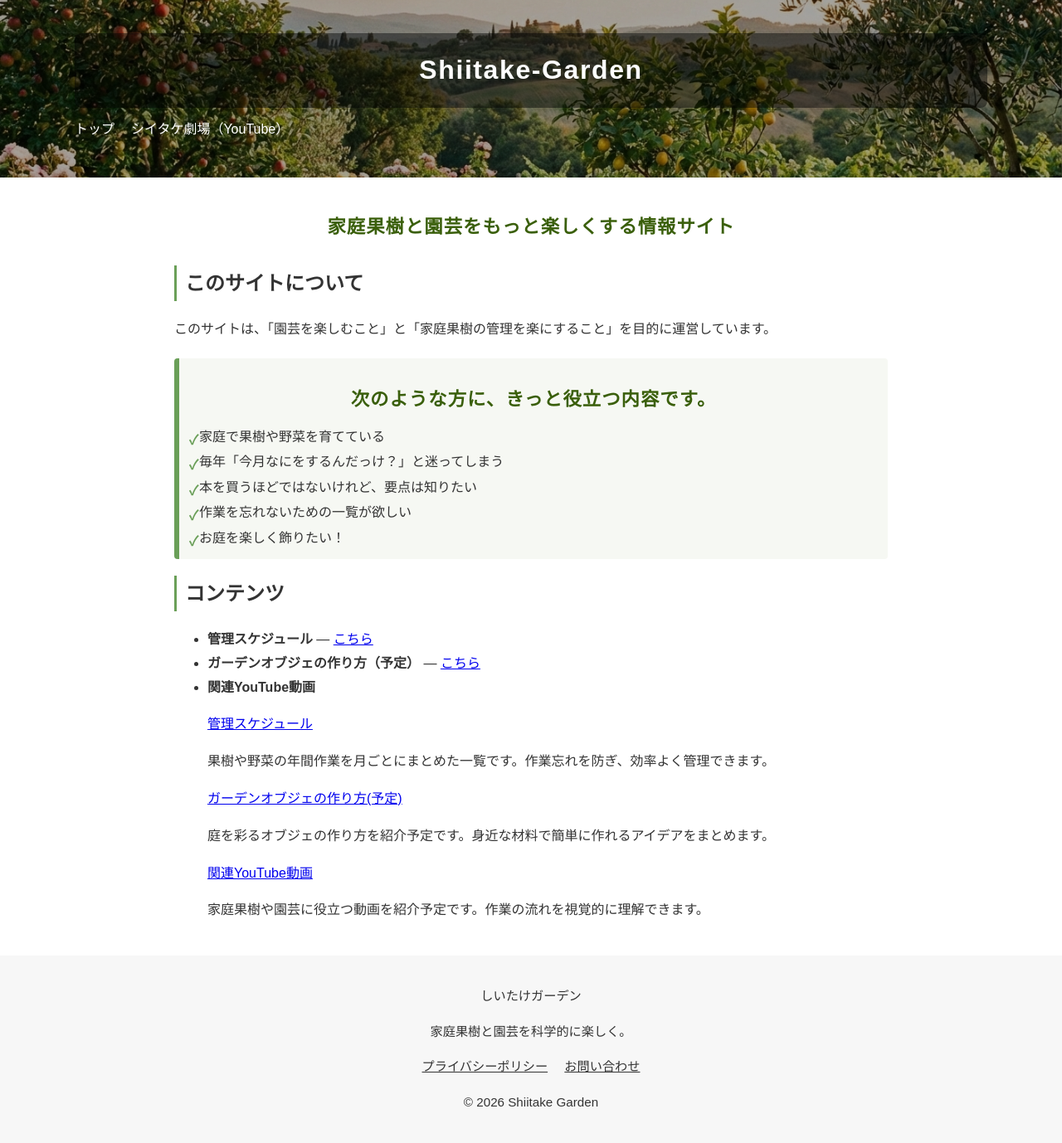
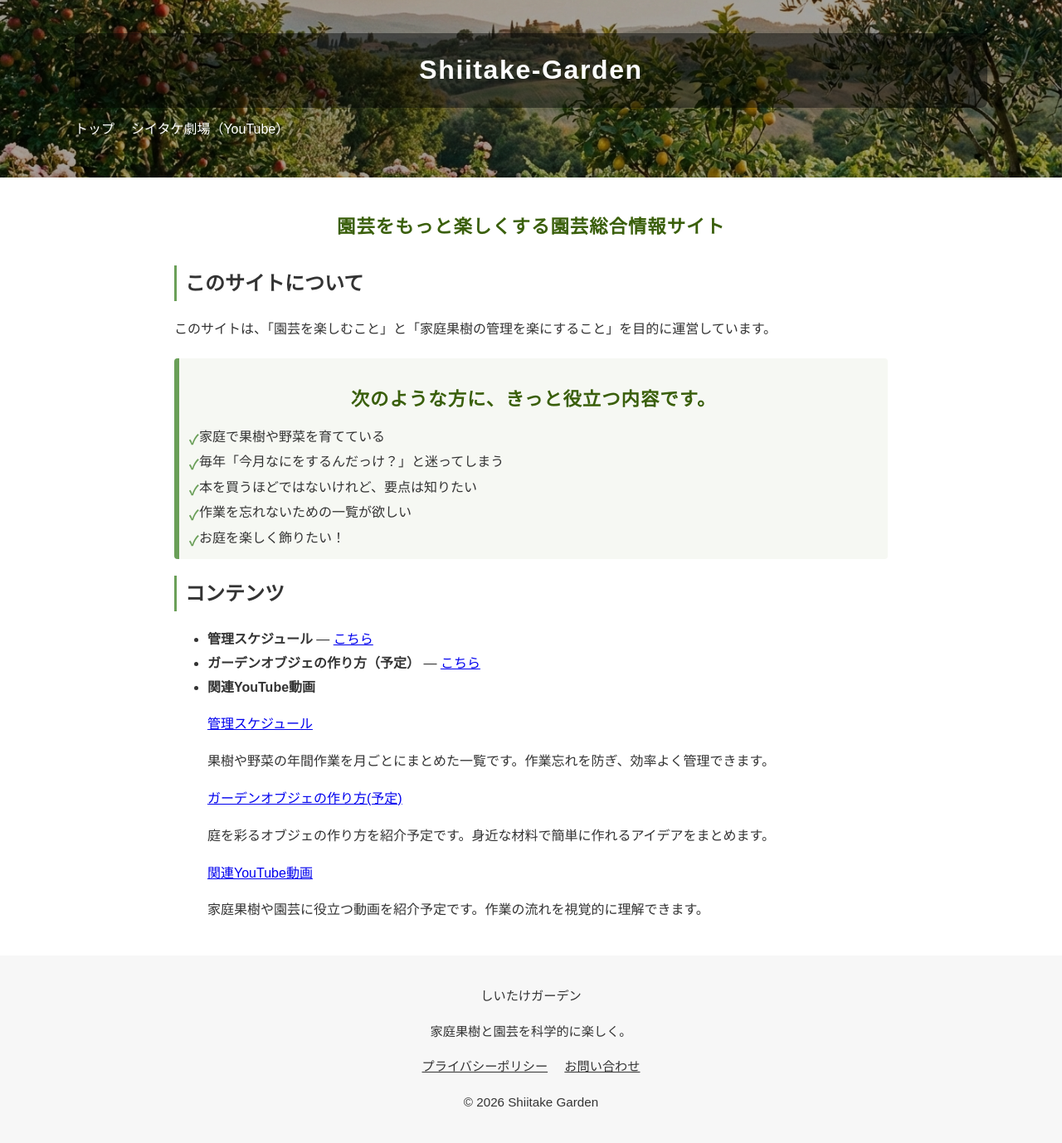
Before and after one commit to shiitake-garden/shiitake-garden.github.io, a Jekyll site: the page built from index.html, in a window 1280 px wide. Shown: the whole page at 83% size. Built offline with Jekyll 4.4.1, drawn with Linux system fonts in a browser that asks for light colours.

Commit message:
Update index.html

```diff
--- a/index.html
+++ b/index.html
@@ -5,7 +5,7 @@ title: 園芸データ検索
 
 
 <section>
-<h1>家庭果樹と園芸をもっと楽しくする情報サイト</h1>
+<h1>園芸をもっと楽しくする園芸総合情報サイト</h1>
 </section>
 
 <section>
```
